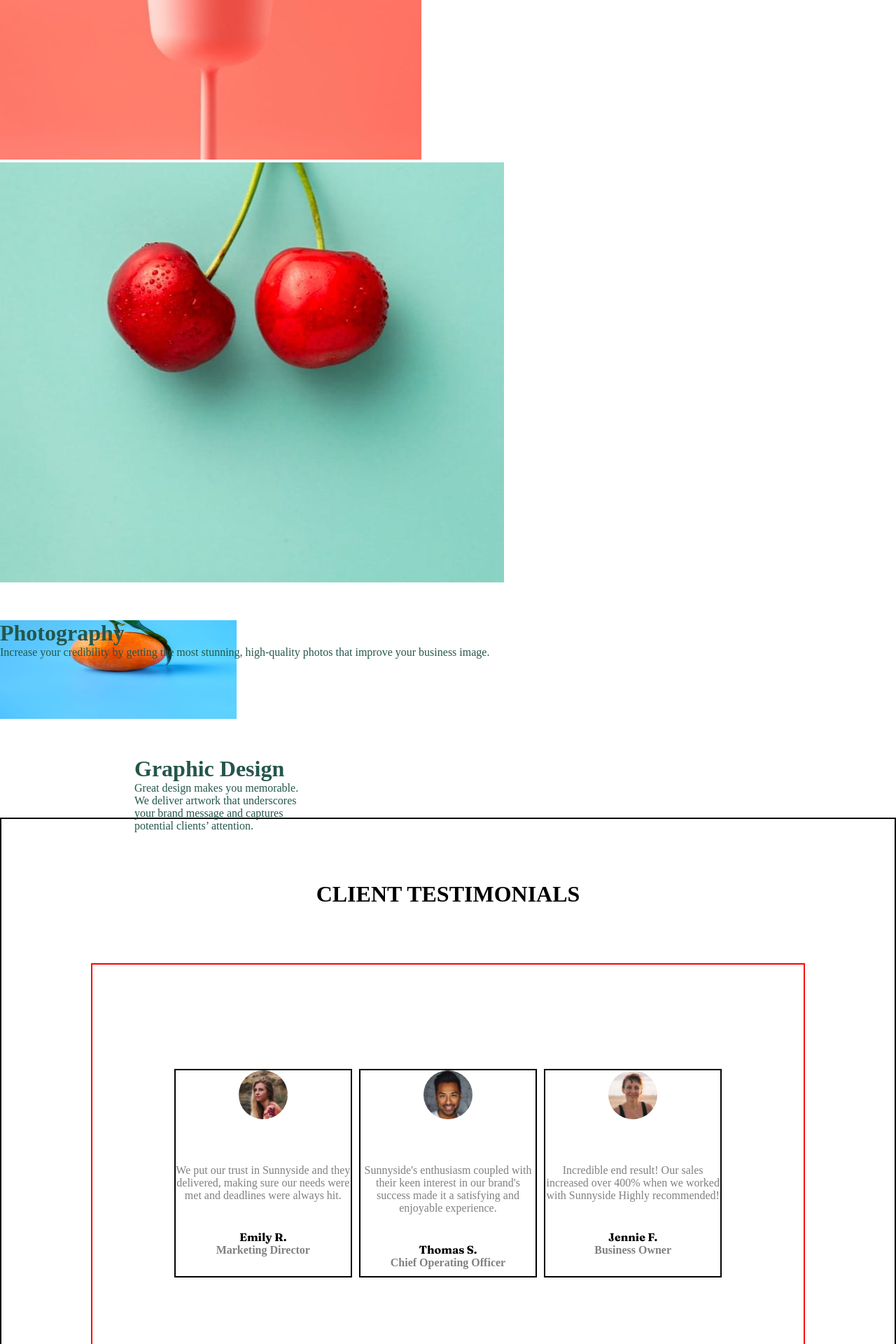
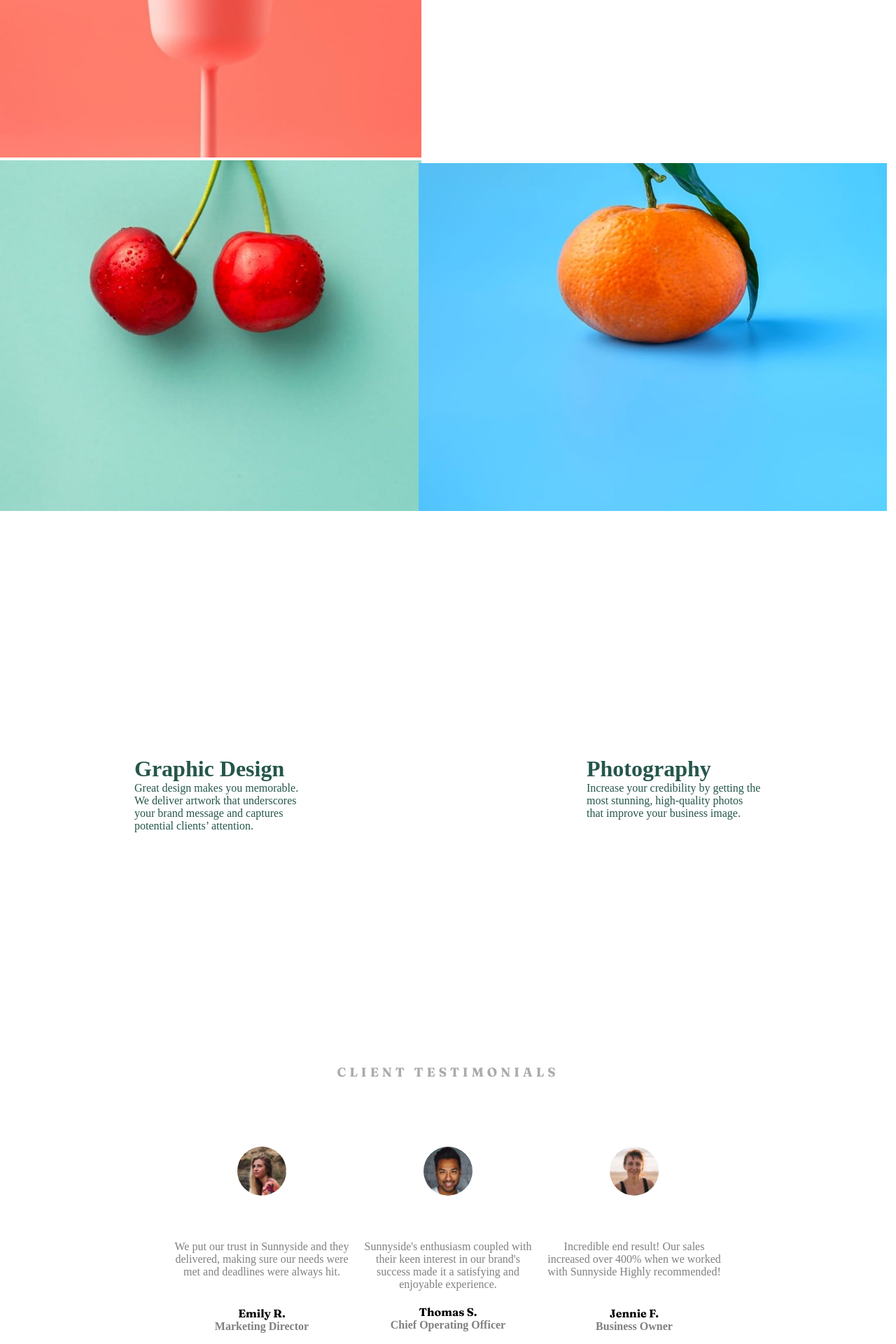
Before and after one commit to ivansandoval201919-ai/programacionFullstack-UTU-2026, a PHP site: page /Practicos/Escrito_Fronted/index.html in a window 1280 px wide. Shown: the part 1520-3440 px from the top of the page at 70% size. Run offline with PHP 8.4, Linux system fonts and the light colour scheme.

Commit message:
refactor: clean up style.css by removing unnecessary borders and adjusting layout properties
Co-authored-by: Copilot <copilot@github.com>

```diff
--- a/Practicos/Escrito_Fronted/style.css
+++ b/Practicos/Escrito_Fronted/style.css
@@ -90,15 +90,14 @@ a {
 
 }
 
+/*Augusto Fernandez*/
 
 .SectionTransformBackground {
 
      background-color: white;
      display: flex;
          justify-content: left;
-border-color: black;
-    border-width: 2px;
-    border-style: solid;    align-items: left;
+   align-items: left;
      width: 100%;
 
 
@@ -164,13 +163,12 @@ border-color: black;
        width: 250px;
 
 
-.messi {
- display: flex;
 }
 
 
  .GraphicDesignImage img {
      position: relative;
+
     width: 47%;
     height: 50%;
 
@@ -182,36 +180,45 @@ border-color: black;
 
 }
 
-}
+
 
 .SectionPhotographyBackground {
     background-color: white;
     display: flex;
     width: 94%;
      margin-top: 50px;
+
 }
 
 .SectionPhotography {
      position: absolute;
+
      z-index: 999;
        color: hsl(167, 40%, 24%);
+       top: 325%;
+       right: 15%;
+       width: 250px;
 
 }
 
 .PhotographyImage img {
     position: relative;
     display: block;
-    width: 47%;
-    height: 50%;
+    width: 93%;
+    height: 89%;
+    left: 83%;
+    bottom: 98%;
+
+
+    /*Fin de Augusto Fernandez*/
+
 }
 
 .cont {
     display: flex;
     flex-direction: column;
     align-items: center;
-    border-color: black;
-    border-width: 2px;
-    border-style: solid;
+
     justify-content: center;
     width: 100%;
     height: 900px;
@@ -220,9 +227,7 @@ border-color: black;
 }
 
 .little_cont {
-    border-color: rgb(255, 0, 0);
-    border-width: 2px;
-    border-style: solid;
+
     display: flex;
     align-items: center;
     justify-content: center;
@@ -230,16 +235,20 @@ border-color: black;
     height: 600px;
     gap: 10px;
 }
-.little_cont h1{
+.cont h1{
     display: flex;
-    position: relative;
-    margin-top: 90px;
+    position: absolute;
+    text-align: center;
+    top: 3040px;
+    font-family: 'Fraunces', sans-serif;
+    font-weight: 700, 900;
+    color: rgb(171, 170, 170);
+    letter-spacing: 5px;
+    font-size: 18px;
 
 }
 .Emily_R{
-    border-color: black;
-    border-width: 2px;
-    border-style: solid;
+
     width: 25%;
     height: 50%;
 }
@@ -267,14 +276,14 @@ border-color: black;
 
 }
 .Thomas_S .name{
-    margin-top: 40px;
+    margin-top: 20px;
     color: black;
     font-weight: bold;
     font-family: 'Fraunces', serif;
 }
 .Thomas_S .ocup{
     margin-top: 0px;
-                font-weight: bold;
+    font-weight: bold;
 
 }
 .Jennie_F p{
@@ -296,16 +305,12 @@ border-color: black;
 
 }
 .Thomas_S{
-    border-color: black;
-    border-width: 2px;
-    border-style: solid;
+
     width: 25%;
     height: 50%;
 }
 .Jennie_F{
-    border-color: black;
-    border-width: 2px;
-    border-style: solid;
+
     width: 25%;
     height: 50%;
 
@@ -361,7 +366,6 @@ img.jennie {
     height: 400px;
     width: 25%;
 }
-
 .cubos {
     height: 400px;
     width: 25%;
```
